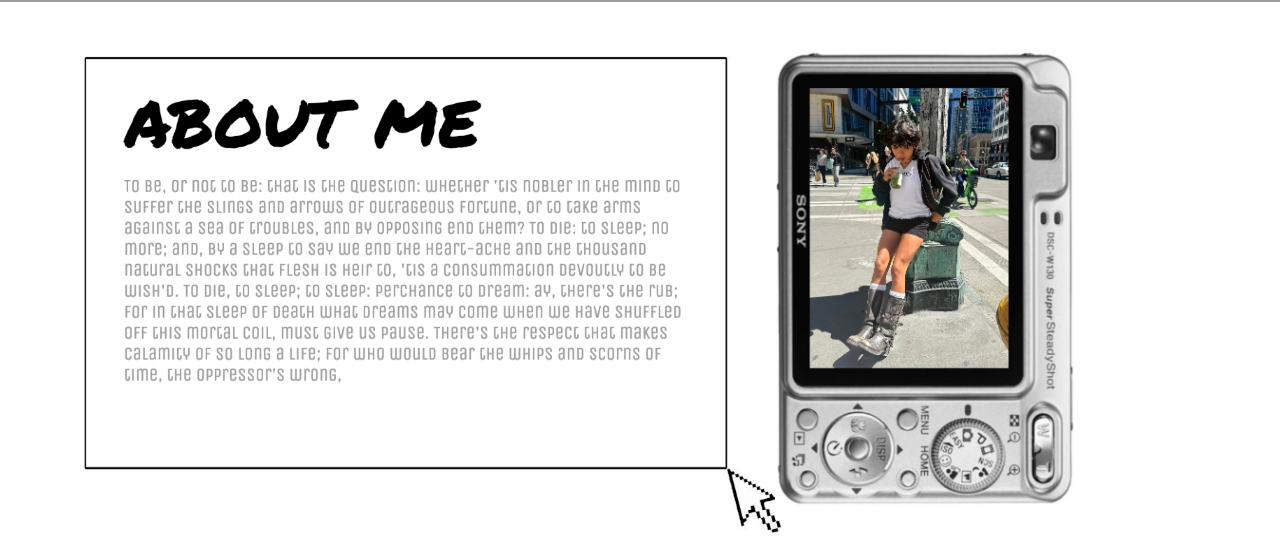
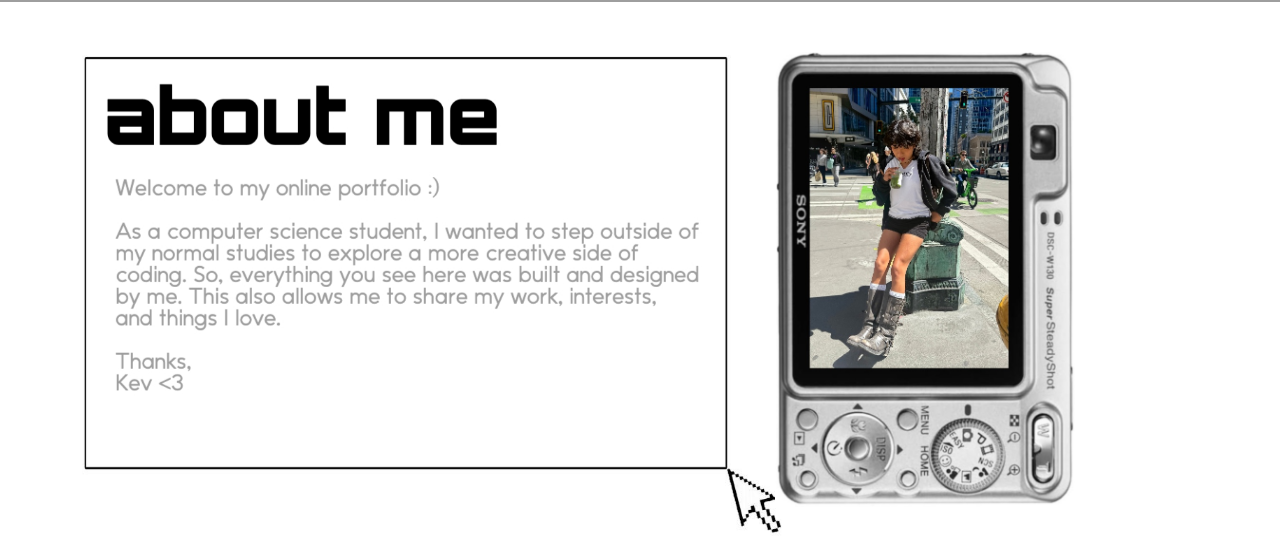
Before and after one commit to kevinfsg/personal-website, a plain HTML site: page index.html in a window 1280 px wide. Shown: the part 718-1275 px from the top of the page. Drawn offline with nearby package versions, Linux system fonts and the light colour scheme; grey boxes are pictures that could not be loaded.

Commit message:
about me updated

```diff
--- a/index.html
+++ b/index.html
@@ -60,7 +60,7 @@
       <section class="container about-me-section">
         <div class="row align-items-center">
           <div class="col-12 col-lg-6 about-box">
-            <img src="img/about me.jpg" class="about-bg">
+            <img src="img/aboutme.jpg" class="about-bg">
           </div>
           <div class="col-12 col-lg-6 d-flex justify-content-center">
             <img src="img/camera.jpg" class="camera">
```
Also changed, not shown: img/about me.jpg (deleted), img/aboutme.jpg (added).
